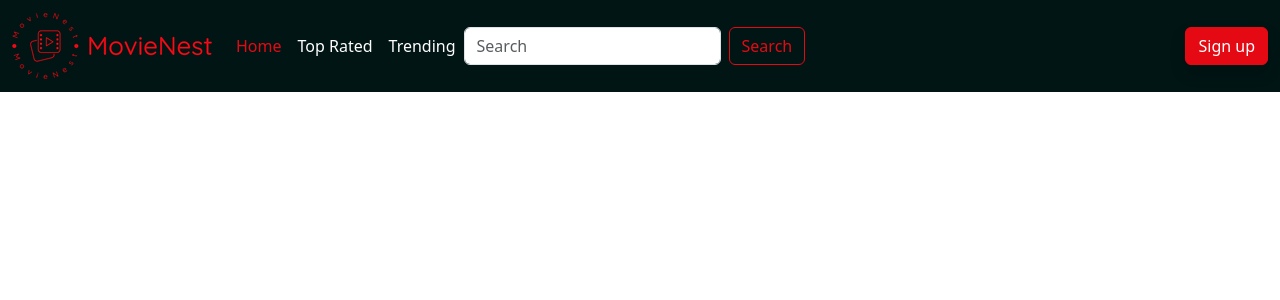
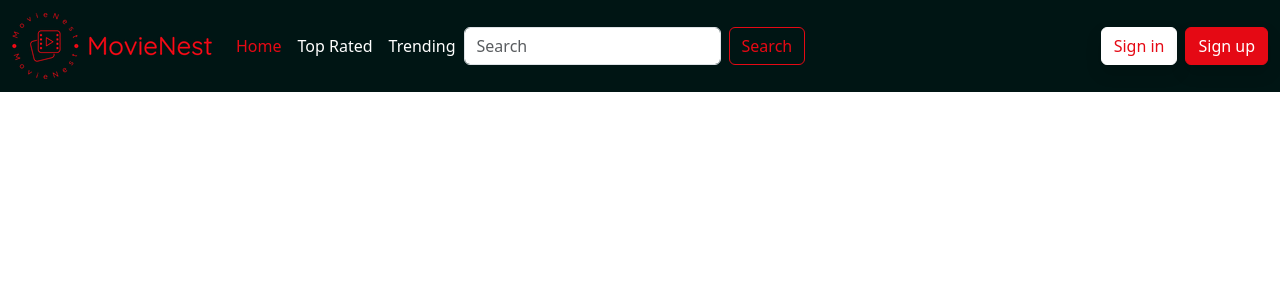
Before and after one commit to SorinPan/movie-nest, a Django app: page / in a window 1280 px wide. Shown: the top 300 px of the page. Run offline with Django 4.2, Linux system fonts and the light colour scheme; some libraries are stand-ins or nearby versions.

Commit message:
Add sign in button to the navbar

```diff
--- a/static/css/style.css
+++ b/static/css/style.css
@@ -46,3 +46,9 @@ a.nav-link:hover {
     background-color: #fff;
     color: #E50914;
 }
+
+.btn-signin {
+    background-color: #fff;
+    color: #E50914;
+    border-color: #fff;
+}
--- a/templates/base.html
+++ b/templates/base.html
@@ -43,6 +43,7 @@
                 <button class="btn btn-outline-primary btn-search" type="submit">Search</button>
             </form>
           </div>
+          <a class="btn btn-primary shadow btn-signin me-2" role="button" href="#">Sign in</a>
           <a class="btn btn-primary shadow btn-signup" role="button" href="#">Sign up</a>
         </div>
       </nav>
```
